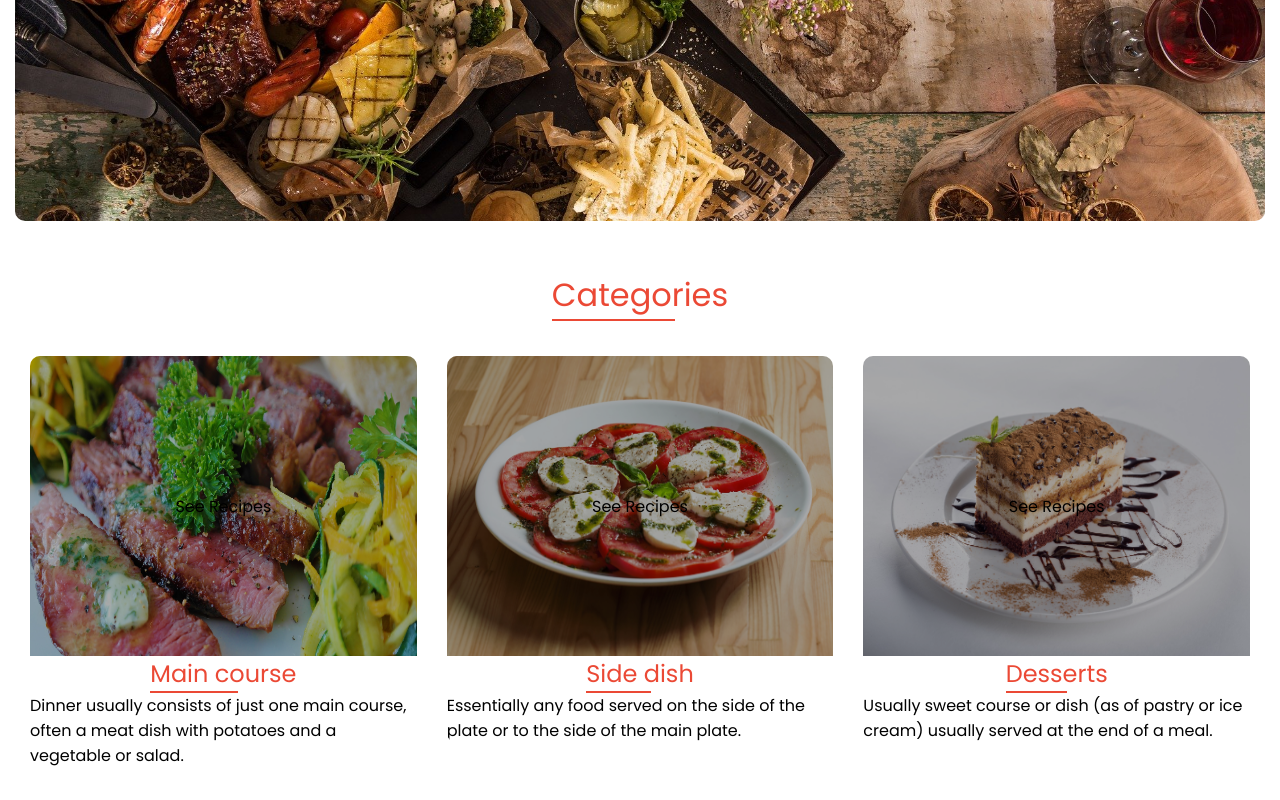
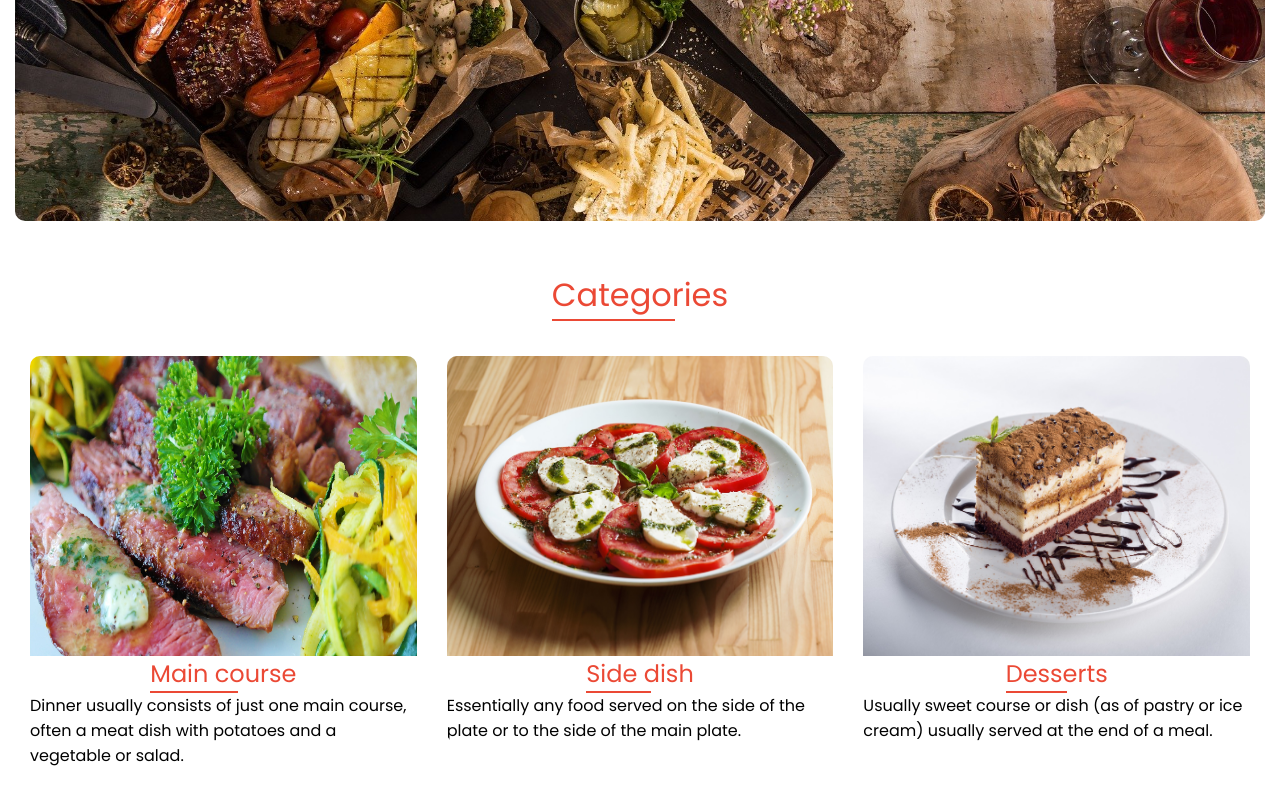
Before and after one commit to mart-anthony-stark/Food-Recipe-Web-App-React-TS, a React (Vite) app: page /home in a window 1280 px wide. Shown: the part 419-1219 px from the top of the page. Built offline with nearby package versions, Linux system fonts and the light colour scheme.

Commit message:
add overlay styles

```diff
--- a/src/views/home/home.css
+++ b/src/views/home/home.css
@@ -26,7 +26,14 @@
 .category .image .overlay {
   position: absolute;
   inset: 0;
-  background: rgba(0, 0, 0, 0.336);
+  background: rgba(0, 0, 0, 0.6);
+  color: #fff;
+  font-size: 1.5rem;
+  opacity: 0;
+  transition: 0.5s ease-in-out;
+}
+.category:hover .overlay {
+  opacity: 1;
 }
 .category img:hover {
   transform: scale(1.2);
```
